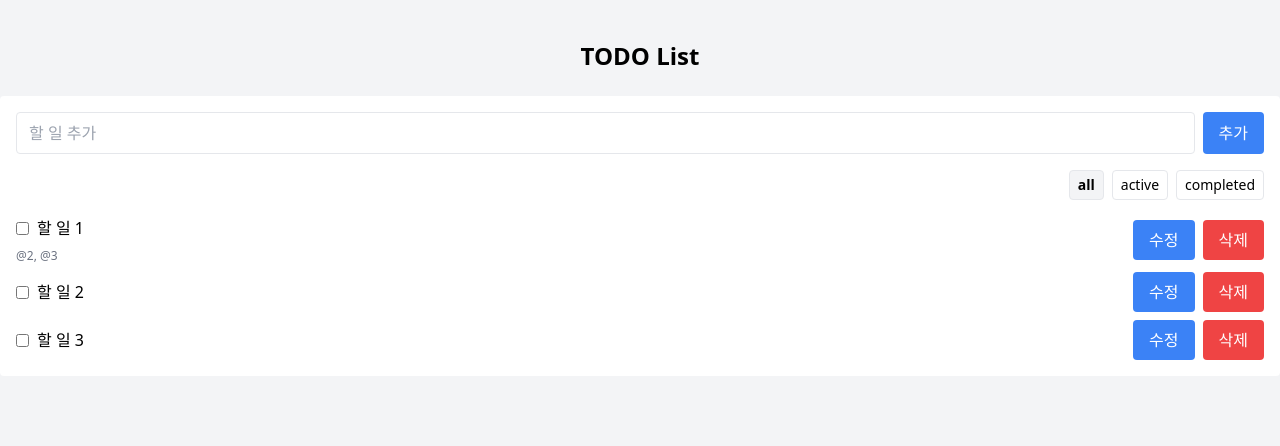
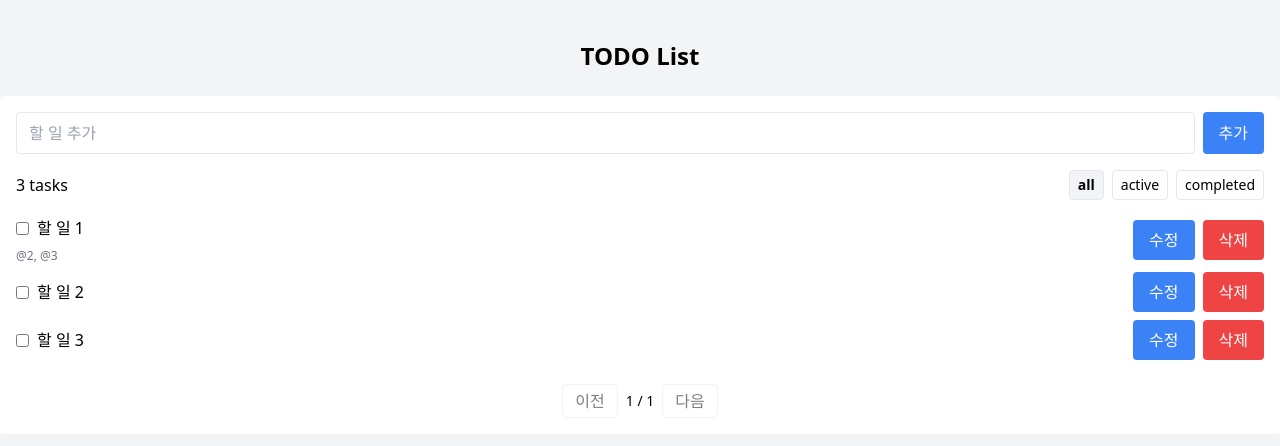
Before and after one commit to kotom320/todo-list, a React app in the folder apps/app/: page / in a window 1280 px wide. Shown: the top 446 px of the page. Built offline with nearby package versions, Linux system fonts and the light colour scheme; the HTML template or start-up script is replaced by a standard one.

Commit message:
feature: 페이지네이션 추가

```diff
--- a/apps/app/src/App.tsx
+++ b/apps/app/src/App.tsx
@@ -1,4 +1,4 @@
-import { useRef, useState } from "react";
+import { useEffect, useRef, useState } from "react";
 
 function App() {
   const inputRef = useRef<HTMLInputElement>(null);
@@ -16,10 +16,18 @@ function App() {
   const [draftRefs, setDraftRefs] = useState<number[]>([]);
   const [refOpenId, setRefOpenId] = useState<number | null>(null);
   const [filter, setFilter] = useState<"all" | "active" | "completed">("all");
+  const [page, setPage] = useState(1);
+  const pageSize = 5;
 
   const filtered = todos.filter((t) =>
     filter === "all" ? true : filter === "active" ? !t.completed : t.completed
   );
+  const total = filtered.length;
+  const totalPages = Math.max(1, Math.ceil(total / pageSize));
+  const safePage = Math.min(page, totalPages);
+  const start = (safePage - 1) * pageSize;
+  const end = start + pageSize;
+  const pageTodos = filtered.slice(start, end);
 
   const handleEditTodo = (id: number, text: string) => {
     setEditTodoId(id);
@@ -92,6 +100,15 @@ function App() {
       );
     });
   };
+
+  useEffect(() => {
+    if (page > totalPages) setPage(totalPages);
+  }, [totalPages, page]);
+
+  useEffect(() => {
+    setPage(1);
+  }, [filter]);
+
   return (
     <div className="min-h-screen bg-gray-100 flex flex-col items-center py-10">
       <header>
@@ -114,7 +131,9 @@ function App() {
             추가
           </button>
         </form>
-        <div className="flex gap-2 justify-end">
+        <div className="flex justify-between items-center">
+          <p>{total} tasks</p>
+          <div className="flex gap-2">
             {(["all", "active", "completed"] as const).map((f) => (
               <button
                 key={f}
@@ -128,8 +147,9 @@ function App() {
               </button>
             ))}
           </div>
+        </div>
         <ul className="space-y-2">
-          {filtered.map((todo) => (
+          {pageTodos.map((todo) => (
             <li key={todo.id} className="flex justify-between items-center">
               {editTodoId === todo.id ? (
                 <div className="flex items-center gap-2 justify-between w-full">
@@ -256,6 +276,31 @@ function App() {
             </li>
           ))}
         </ul>
+        <div className="flex items-center justify-center pt-2">
+          <div className="flex items-center gap-2">
+            <button
+              type="button"
+              className="px-3 py-1 rounded border disabled:opacity-50"
+              disabled={safePage <= 1}
+              onClick={() => setPage((p) => Math.max(1, p - 1))}
+            >
+              이전
+            </button>
+
+            <span className="text-sm">
+              {safePage} / {totalPages}
+            </span>
+
+            <button
+              type="button"
+              className="px-3 py-1 rounded border disabled:opacity-50"
+              disabled={safePage >= totalPages}
+              onClick={() => setPage((p) => Math.min(totalPages, p + 1))}
+            >
+              다음
+            </button>
+          </div>
+        </div>
       </main>
     </div>
   );
```
Lines whose indentation alone changed are shown as unchanged.
